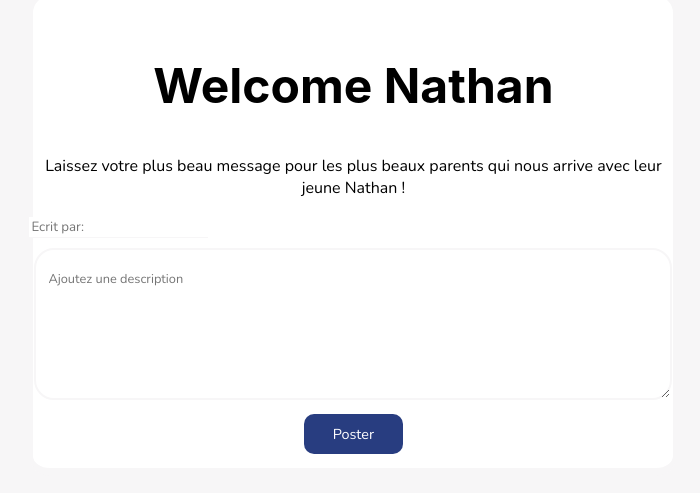
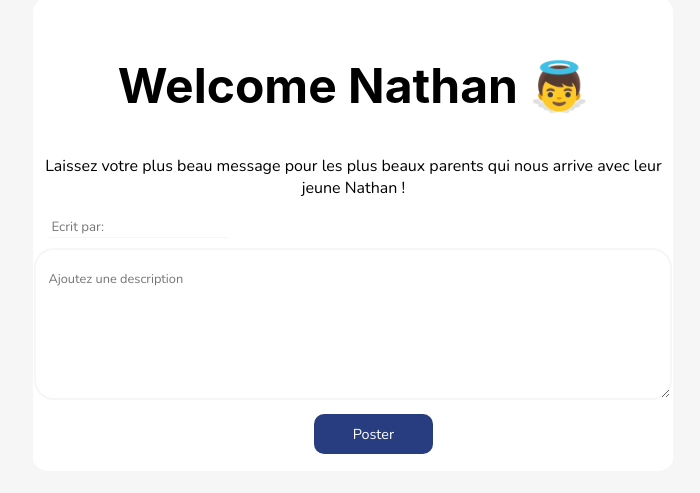
Before and after one commit to Kvin3324/welcome_nathan, a React (Create React App) app: page / in a window 1280 px wide. Shown: the part 135-628 px from the top of the page, without its empty margins (264-964 px from the left). Built offline with nearby package versions, Linux system fonts and the light colour scheme.

Commit message:
Added state redirect & changed style

```diff
--- a/src/App.css
+++ b/src/App.css
@@ -56,6 +56,7 @@ input {
   color: #3A3A3A;
   border-color: #F7F6F7;
   background-color: white;
+  margin-left: 20px;
 }
 
 input::focus {
@@ -98,7 +99,7 @@ input::focus {
 }
 
 .card--msg {
-  margin-top: 10%;
+  margin-top: 4%;
   width: 50vw;
   padding: 0 12px;
   border-radius: 20px;
--- a/src/Welcome.js
+++ b/src/Welcome.js
@@ -4,6 +4,8 @@ import { Redirect } from "react-router-dom";
 function Welcome() {
   const authorInput = React.useRef(null);
   const messageInput = React.useRef(null);
+
+  const [redirect, setRedirect] = React.useState(false);
 
   function sendMessage() {
     let url;
@@ -21,20 +23,21 @@ function Welcome() {
       body: JSON.stringify({
         content: messageInput.current.value,
         author: authorInput.current.value
-      }),
-      // mode: "no-cors"
+      })
     })
     .then(res => {
       if(res.status === 200) {
-        return <Redirect to="/whishesList"></Redirect>
+        return setRedirect(true);
       }
     })
   }
 
+  if (redirect) return <Redirect to="wishesList"></Redirect>
+
   return(
     <section className="welcome--page">
       <div className="welcome--page--title">
-        <h1 className="title--page">Welcome Nathan</h1>
+        <h1 className="title--page">Welcome Nathan 👼</h1>
         <p className="message--content">Laissez votre plus beau message pour les plus beaux parents qui nous arrive avec leur jeune Nathan ! </p>
       </div>
       <div>
```
